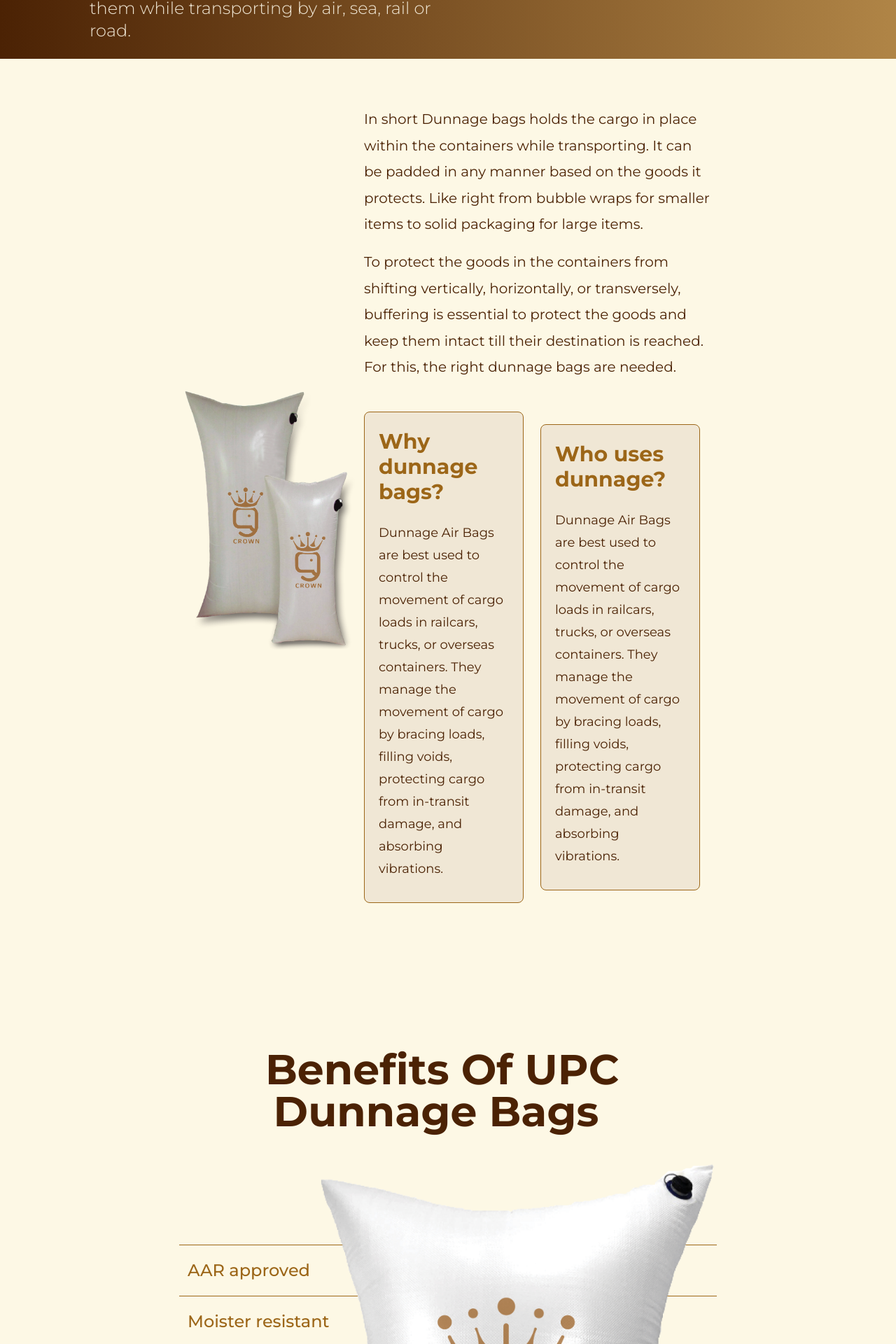
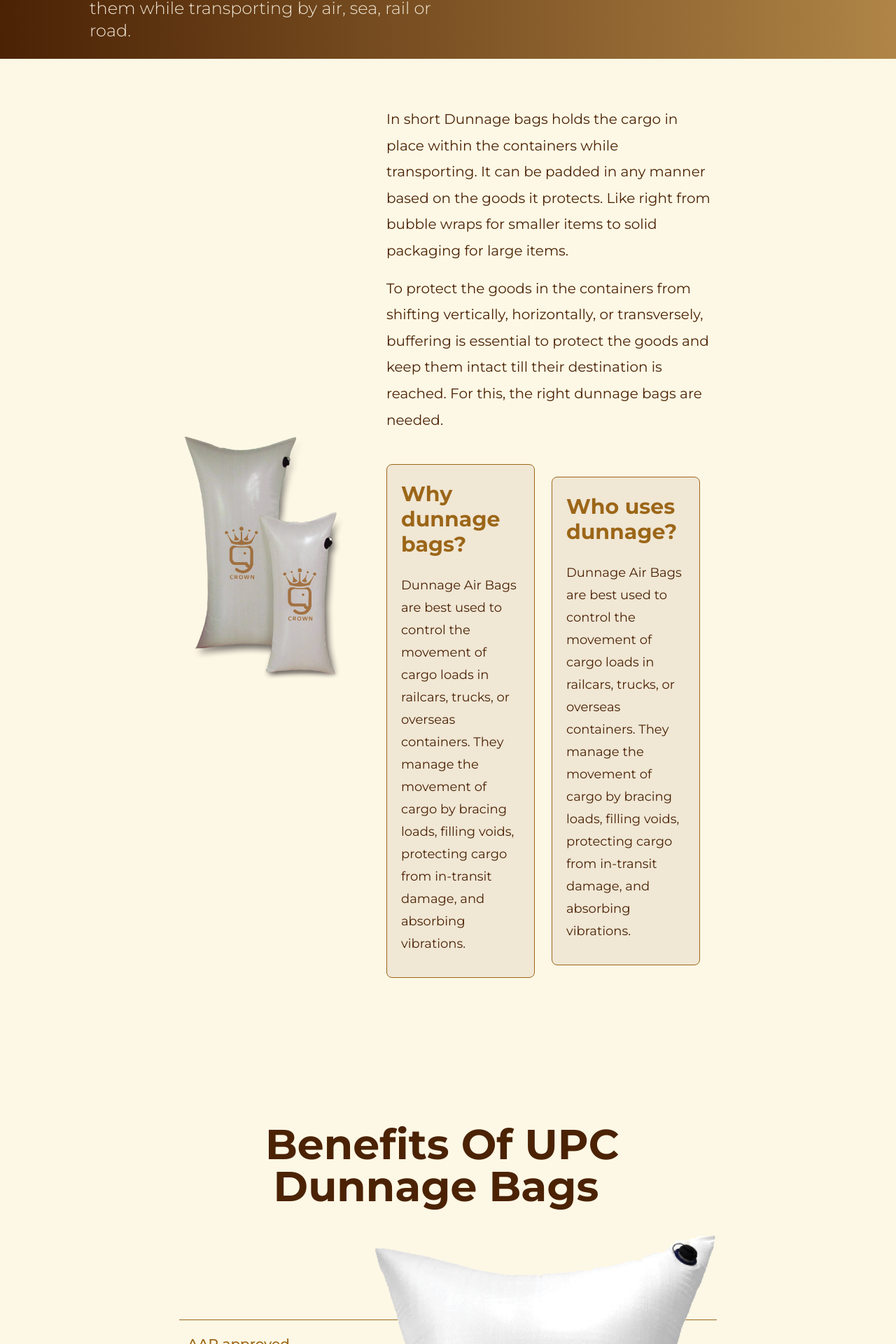
Before and after one commit to dilbackermm/upc-website, a Next.js app: page /dunnagebag in a window 1280 px wide. Shown: the part 848-2768 px from the top of the page at 70% size. Built offline with nearby package versions, Linux system fonts and the light colour scheme.

Commit message:
dunnage page resoponsiveness

```diff
--- a/src/components/DunnageBenefits.js
+++ b/src/components/DunnageBenefits.js
@@ -16,7 +16,7 @@
             transition={{ type: 'tween', }}
             className="flex items-center w-full border-b border-b-primaryDark "
         >
-            <h2 className='py-5 pl-3 text-2xl sm:text-xl text-primaryDark font-medium '>{benefit}</h2>
+            <h2 className='py-5 xl:py-3 pl-3 text-2xl 2xl:text-xl lg:text-lg xs:text-base text-primaryDark font-medium '>{benefit}</h2>
         </motion.li>
     )
 }
@@ -29,7 +29,7 @@
     pb-0 mb-0 ${className} `} id='contactus ' >
             <Layout className='pt-0 bg-transparent !z-10 mx-32 xl:mx-12 lg:mx-6 '>
                 <AnimatedText text="Benefits of UPC Dunnage Bags " className='!pt-6 pb-14' />
-                <Image src={dunnage} className='absolute w-[600px]  right-60 z-20 -translate-y-16' />
+                <Image src={dunnage} className='absolute w-[600px] 2xl:w-[520px] xl:w-[460px] right-60 xl:right-32  z-20 -translate-y-16 lg:relative lg:items-center' />
                 <div className='py-12'>
 
                     <ul className='mt-12 tex-left border-t border-y-primaryDark'>
--- a/src/components/DunnageContent.js
+++ b/src/components/DunnageContent.js
@@ -11,9 +11,9 @@
             <Layout className='!pt-6 bg-transparent !z-10 mx-32 xl:mx-12 lg:mx-6'>
                 <div className="flex items-center lg:flex-col z-0">
                     <div className="w-4/12 lg:flex-col">
-                        <Image src={dunnagePic2} alt='dunnage bag z-10' />
+                        <Image src={dunnagePic2} alt='dunnage bag z-10 mr-12' />
                     </div>
-                    <div className="w-8/12 lg:flex-col">
+                    <div className="w-8/12 lg:flex-col 2xl:ml-12 xl:ml-20">
                         <motion.p
                             initial={{ y: 200 }}
                             whileInView={{ y: 0, transition: { duration: 0.9, ease: "easeInOut" } }}
--- a/src/pages/dunnagebag.js
+++ b/src/pages/dunnagebag.js
@@ -37,7 +37,7 @@
          <Navbar className='bg-transparent' />
         <Layout className=' pt-0 pb-0 items-center bg-transparent '>
           <div className='flex flex-col lg:items-center  text-light'>
-            <div className='w-3/5 lg:w-full'>
+            <div className='w-3/5 xl:w-4/5 lg:w-full'>
               <div className="my-32 lg:hidden"></div>
             <AnimatedText text="crown Dunnage Bags "
           className='   pt-0 text-secondaryLight !text-8xl !text-left xl:!text-7xl lg:!text-center lg:!text-6xl md:!text-5xl sm:!text-5xl sm:pt-6' />
@@ -48,7 +48,7 @@
             </div>
 
           </div>
-          <div className="w-2/5"></div>
+          <div className="w-2/5 xl:w-1/5"></div>
 
         </Layout>
 
```
